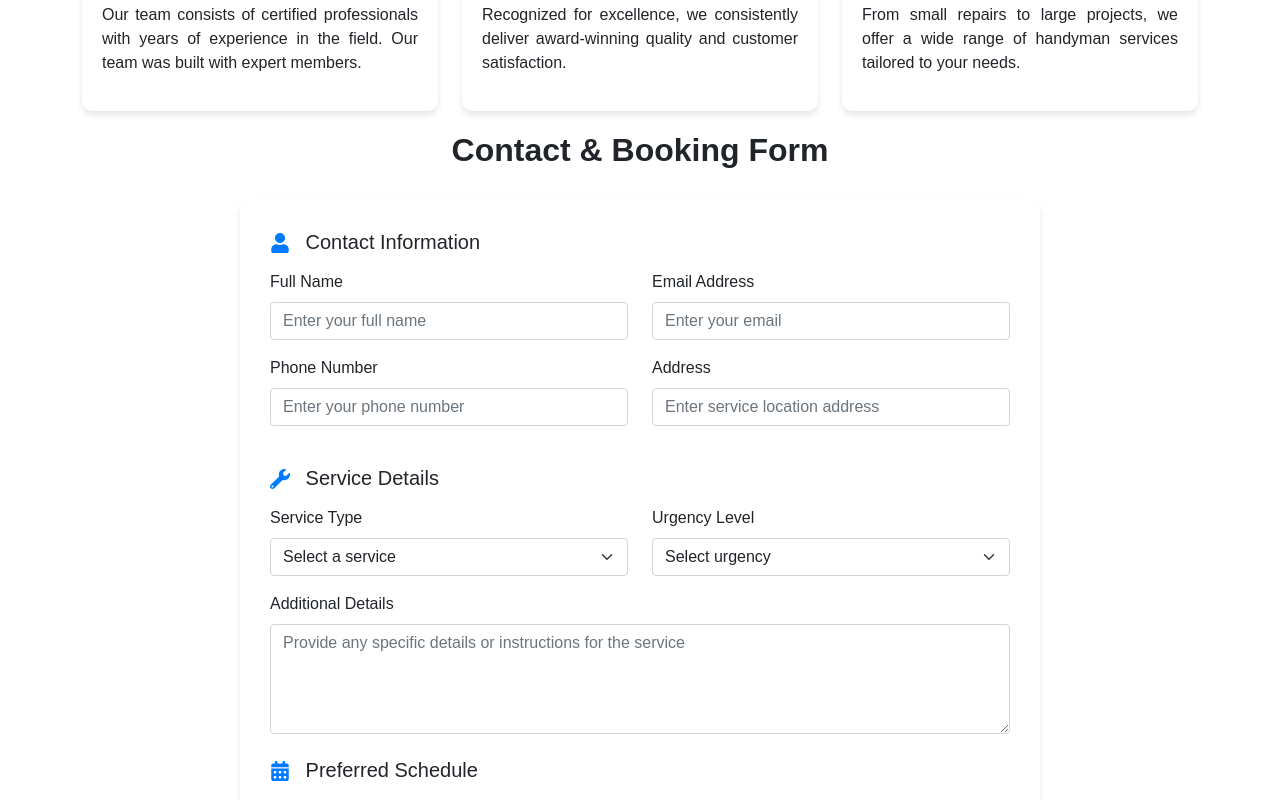
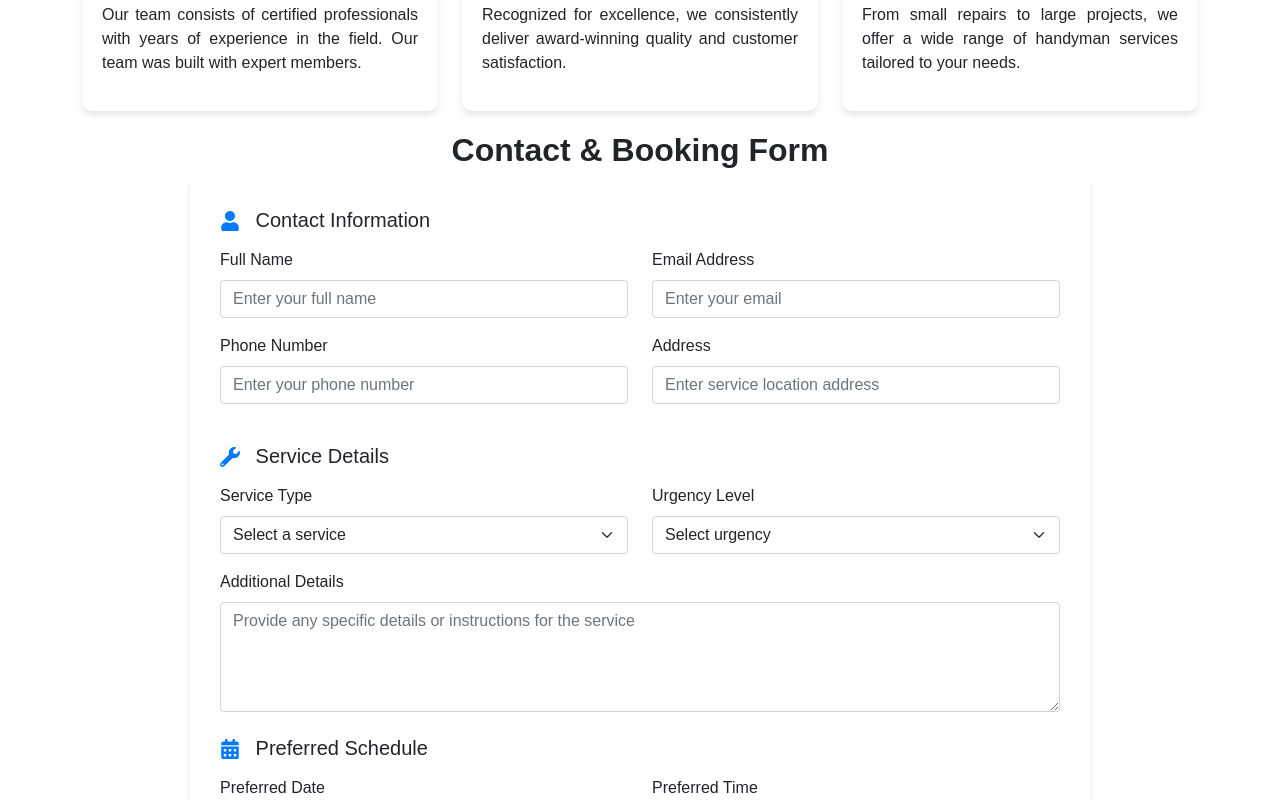
Before and after one commit to nurulazam-dev/mna-handyman-platform, a React (Vite) app: page / in a window 1280 px wide. Shown: the part 2000-2800 px from the top of the page. Built offline with nearby package versions, Linux system fonts and the light colour scheme.

Commit message:
ContactBookingForm  component style update

```diff
--- a/src/components/ContactBookingForm.jsx
+++ b/src/components/ContactBookingForm.jsx
@@ -3,19 +3,12 @@ import { FaUser, FaWrench, FaCalendarAlt } from "react-icons/fa";
 
 const ContactBookingForm = () => {
   const formContainerStyle = {
-    maxWidth: "800px",
+    maxWidth: "900px",
     margin: "0 auto",
     backgroundColor: "#fff",
-    borderRadius: "10px",
+    borderRadius: "5px",
     boxShadow: "0 4px 6px rgba(0, 0, 0, 0.1)",
     padding: "30px",
-  };
-
-  const headerStyle = {
-    fontSize: "2rem",
-    fontWeight: "bold",
-    textAlign: "center",
-    marginBottom: "30px",
   };
 
   const iconStyle = {
@@ -33,9 +26,8 @@ const ContactBookingForm = () => {
   };
 
   return (
-    <section className="container">
-      <div>
-        <h2 style={headerStyle}>Contact & Booking Form</h2>
+    <section className="container sectionClass">
+      <h1 className="headingClass">Contact & Booking Form</h1>
       <Form style={formContainerStyle}>
         {/* Contact Information */}
         <h5 className="mb-3">
@@ -148,7 +140,6 @@ const ContactBookingForm = () => {
           </Button>
         </div>
       </Form>
-      </div>
     </section>
   );
 };
```
Lines whose indentation alone changed are shown as unchanged.
